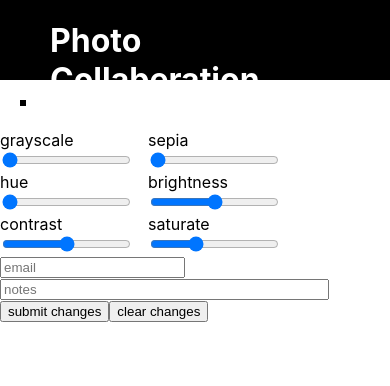
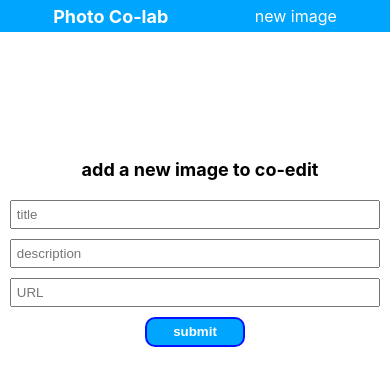
Before and after one commit to dannycvera/PhotoCollaboration-SEI-Project2, a React (Create React App) app in the folder photo-collab/: page /newimage in a window 390 px wide. Shown: the top 386 px of the page. Built offline with nearby package versions, Linux system fonts and the light colour scheme; no server answers.

Commit message:
added CSS styling for phone, tablet, etc. Added ability to add photos by URL

```diff
--- a/photo-collab/src/App.css
+++ b/photo-collab/src/App.css
@@ -8,49 +8,162 @@ body,
   margin: 0;
   padding: 0;
   height: 100%;
+  width: 100%;
+  text-align: center;
 }
 
 header {
-  text-align: left;
-  position: fixed;
-  background-color: black;
+  display: flex;
+  align-items: center;
+  justify-content: space-around;
+  background-color: rgb(0, 165, 254);
   color: white;
-  height: 80px;
-  width: 100%;
+  height: 32px;
+  width: 100vw;
 }
 header a {
   text-decoration: none;
   color: white;
 }
-h1 {
-  padding: 0 50px;
+h2 {
+  margin-left: 10px;
+  font-size: 18px;
+  padding: 0;
+}
+p {
+  margin-right: 10px;
+}
+.newimage {
+  display: flex;
+  justify-content: center;
+  align-items: center;
+  flex-wrap: no-wrap;
+  flex-direction: column;
+  height: 50%;
+  padding-top: 10px;
 }
 .gallery {
   display: flex;
-  flex-wrap: wrap;
   justify-content: center;
   align-items: center;
-  height: 100%;
-  padding-top: 80px;
+  flex-wrap: wrap;
+  height: calc(100% - 40px);
+  padding-top: 10px;
 }
 .img-thumbs {
-  max-height: 300px;
-  margin: 40px;
+  /*display: flex;*/
+  background-color: black;
+  height: auto;
+  width: auto;
+  user-select: none;
+  object-fit: cover;
+  object-fit: contain;
+  border-radius: 3px;
+  max-height: 40vh;
+  max-width: 90%;
+  margin: 20px;
   border: medium solid black;
+}
+.photo-div {
+  display: flex;
+  justify-content: center;
+  align-items: center;
+}
+.photo {
+  border: medium solid black;
+  margin: 10px;
+  background-color: black;
+  height: auto;
+  width: auto;
+  user-select: none;
+  object-fit: cover;
+  object-fit: contain;
+  border-radius: 5px;
+  max-height: 65vh;
+  max-width: 98%;
 }
 
 .collab {
-  height: 100%;
+  height: calc(100% - 32px);
 }
 #controls {
   display: flex;
+  justify-content: center;
   flex-wrap: wrap;
 }
 label {
   margin-right: 15px;
 }
+.post-list {
+  display: flex;
+  padding: 4px 4px;
+}
+.post-button {
+  background-color: lightcyan;
+  border-radius: 10px;
+  border: medium solid lightblue;
+  margin: 5px;
+  outline: none;
+}
+.post-button:focus {
+  border-color: rgb(0, 185, 252);
+}
+input[type="text"],
+input[type="email"],
+.button {
+  padding: 5px;
+  margin: 5px;
+}
+input[type="text"] {
+  width: 95%;
+}
+.button {
+  height: 30px;
+  width: 100px;
+  background: rgb(0, 165, 254);
+  color: white;
+  font-weight: bold;
+  border-radius: 10px;
+  border: 2px solid rgb(0, 20, 255);
+}
 
+@media (max-height: 450px) and (orientation: landscape) {
+  .collab {
+    display: flex;
+    flex-grow: 1;
+    height: auto;
+    width: 100%;
+  }
+  .photo-div {
+    min-width: 300px;
+    height: calc(100vh - 32px);
+  }
+  .photo {
+    max-height: 90vh;
+    margin: 5px;
+  }
+  .img-thumbs {
+    margin: 10px;
+  }
+  input[type="text"],
+  input[type="email"],
+  .button {
+    padding: 2px;
+    margin: 2px;
+  }
+  .button {
+    height: 25px;
+    width: 70px;
+  }
+}
 /*
+  .post-list {
+  }
+  .editor {
+  }
+@media (min-height: 450px) {
+}
+
 div {
   text-align: center;
 }
--- a/photo-collab/src/App.js
+++ b/photo-collab/src/App.js
@@ -1,6 +1,7 @@
 import React from "react";
 import Gallery from "./Gallery";
 import Collaborator from "./Collaborator";
+import Newimage from "./Newimage";
 import { Route, Link } from "react-router-dom";
 
 import "./App.css";
@@ -10,13 +11,20 @@ function App() {
     <>
       <header>
         <Link to="/">
-          <h1>Photo Collaberation</h1>
+          <h2>Photo Co-lab</h2>
+        </Link>
+        <Link to="/newimage">
+          <p>new image</p>
         </Link>
       </header>
+
       <Route path="/" exact>
         <Gallery />
       </Route>
-      <Route path="/:imageID">
+      <Route path="/newimage" exact>
+        <Newimage />
+      </Route>
+      <Route path="/image/:imageID" exact>
         <Collaborator />
       </Route>
     </>
--- a/photo-collab/src/Editor.js
+++ b/photo-collab/src/Editor.js
@@ -1,17 +1,15 @@
-import React, { useEffect, useState } from "react";
+import React from "react";
 import axios from "axios";
 import { useParams } from "react-router";
 
 function Editor(props) {
   const { imageID } = useParams();
-  // useEffect(() => {
 
-  // });
   const handleSubmit = async (e) => {
     const URL = "https://api.airtable.com/v0/appgSipibWEhbQcAf/userEdits";
     e.preventDefault();
     try {
-      const post = await axios.post(
+      await axios.post(
         URL,
         {
           fields: {
@@ -39,8 +37,18 @@ function Editor(props) {
       console.error(error);
     }
   };
+  const reset = (e) => {
+    e.preventDefault();
+    props.updNotes("");
+    props.updCtrast(1);
+    props.updBright(1);
+    props.updSatur(1);
+    props.updGray(0);
+    props.updHue(0);
+    props.updSepia(0);
+  };
   return (
-    <div>
+    <div className="editor">
       <div id="controls">
         <label htmlFor="grayscale">
           grayscale
@@ -146,20 +154,17 @@ function Editor(props) {
         />
         <input
           type="text"
-          size="38"
           placeholder="notes"
           value={props.notes}
           onChange={(e) => {
             props.updNotes(e.target.value);
           }}
         />
-        <button onClick={handleSubmit}>submit changes</button>
-        <button
-          onClick={(e) => {
-            e.preventDefault();
-          }}
-        >
-          clear changes
+        <button className="button" onClick={handleSubmit}>
+          submit
+        </button>
+        <button className="button" onClick={reset}>
+          reset
         </button>
       </div>
     </div>
--- a/photo-collab/src/Gallery.js
+++ b/photo-collab/src/Gallery.js
@@ -12,7 +12,7 @@ function Gallery() {
           Authorization: `Bearer ${process.env.REACT_APP_AIRTABLE_KEY}`,
         },
       });
-      console.log(data.data.records);
+      //console.log(data.data.records);
       updateImages(data.data.records);
     };
     getImgs();
@@ -24,7 +24,7 @@ function Gallery() {
         images.map((image) => {
           console.log(image);
           return (
-            <Link to={image.id} key={image.id}>
+            <Link to={`/image/${image.id}`} key={image.id}>
               <img
                 className="img-thumbs"
                 alt={image.fields.title}
--- a/photo-collab/src/Newimage.js
+++ b/photo-collab/src/Newimage.js
@@ -1,7 +1,74 @@
-import React from "react";
+import React, { useState } from "react";
+import axios from "axios";
 
 function Newimage() {
-  return <div></div>;
+  const [title, updTitle] = useState("");
+  const [descr, updDescr] = useState("");
+  const [url, updUrl] = useState("");
+
+  const handleSubmit = async (e) => {
+    e.preventDefault();
+    const URL = "https://api.airtable.com/v0/appgSipibWEhbQcAf/images";
+    try {
+      await axios.post(
+        URL,
+        {
+          fields: {
+            title: title,
+            description: descr,
+            url: url,
+          },
+        },
+        {
+          headers: {
+            "Content-Type": "application/json",
+            Authorization: `Bearer ${process.env.REACT_APP_AIRTABLE_KEY}`,
+          },
+        }
+      );
+      updTitle("");
+      updDescr("");
+      updUrl("");
+      //props.updNewPost(!props.newPost);
+      //props.updNotes("");
+    } catch (error) {
+      console.error(error);
+    }
+  };
+  return (
+    <div className="newimage">
+      <h2>add a new image to co-edit</h2>
+      <form onSubmit={handleSubmit}>
+        <input
+          type="text"
+          placeholder="title"
+          value={title}
+          onChange={(e) => {
+            updTitle(e.target.value);
+          }}
+        ></input>
+        <input
+          type="text"
+          placeholder="description"
+          value={descr}
+          onChange={(e) => {
+            updDescr(e.target.value);
+          }}
+        ></input>
+        <input
+          type="text"
+          placeholder="URL"
+          value={url}
+          onChange={(e) => {
+            updUrl(e.target.value);
+          }}
+        ></input>
+        <button className="button" type="submit">
+          submit
+        </button>
+      </form>
+    </div>
+  );
 }
 
 export default Newimage;
--- a/photo-collab/src/Photo.js
+++ b/photo-collab/src/Photo.js
@@ -2,27 +2,18 @@ import React, { useEffect, useState } from "react";
 import axios from "axios";
 import { useParams } from "react-router";
 import styled from "styled-components";
+//import { useTransition, animated } from "react-spring";
 
 function Photo(props) {
   const StyledImg = styled.img`
-    max-width: 325px;
-    border: medium solid black;
-    margin: 100px 20px 20px 20px;
     filter: sepia(${props.sepia}) grayscale(${props.gray})
       hue-rotate(${props.hue}deg) brightness(${props.bright})
       saturate(${props.satur}) contrast(${props.ctrast});
-    @media (min-width: 850px) {
-      max-width: 500px;
-    }
   `;
   const { imageID } = useParams();
   const [image, updateImage] = useState([]);
-  //console.log("sepia", props.sepia);
-  //console.log("gray", props.gray);
-  //console.log("hue", props.hue);
 
   useEffect(() => {
-    //console.log(imageID);
     const URL = `https://api.airtable.com/v0/appgSipibWEhbQcAf/images/${imageID}`;
     const getImg = async () => {
       const data = await axios.get(URL, {
@@ -30,19 +21,18 @@ function Photo(props) {
           Authorization: `Bearer ${process.env.REACT_APP_AIRTABLE_KEY}`,
         },
       });
-      //console.log(data.data.fields);
       updateImage(data.data.fields);
     };
     getImg();
   }, []);
   return (
-    <>
+    <div className="photo-div">
       <StyledImg
-        className="img-edit"
+        className="photo"
         src={image.url}
         alt={image.title}
       ></StyledImg>
-    </>
+    </div>
   );
 }
 
--- a/photo-collab/src/Posts.js
+++ b/photo-collab/src/Posts.js
@@ -5,10 +5,8 @@ import { useParams } from "react-router";
 function Posts(props) {
   const { imageID } = useParams();
   const [posts, updatePosts] = useState([]);
-  //let imageID = "recogH9MefyNngjMB";
 
   useEffect(() => {
-    //const URL = `https://api.airtable.com/v0/appgSipibWEhbQcAf/userEdits?sort%5B0%5D%5Bfield%5D=created_at&filterByFormula=%28%7BimageID%7D+%3D+%27${imageID}%27%29`;
     const URL = `https://api.airtable.com/v0/appgSipibWEhbQcAf/tblROo31txj731J6T?filterByFormula=imageID+%3D+%22${imageID}%22&sort%5B0%5D%5Bfield%5D=created_at&sort%5B0%5D%5Bdirection%5D=desc`;
     const getPosts = async () => {
       const data = await axios.get(URL, {
@@ -21,15 +19,15 @@ function Posts(props) {
     };
     getPosts();
   }, [props.newPost]);
-  // const displayPostEdits =
 
   return (
-    <>
+    <div className="posts-list">
       {posts &&
         posts.map((post) => {
           return (
-            <div key={post.id}>
-              <p
+            <button
+              key={post.id}
+              className="post-button"
               onClick={(e) => {
                 console.log(post);
                 //console.log(posts);
@@ -39,11 +37,10 @@ function Posts(props) {
               {post.fields.user_email}
               <br />
               {post.fields.notes}
-              </p>
-            </div>
+            </button>
           );
         })}
-    </>
+    </div>
   );
 }
 
```
Lines whose indentation alone changed are shown as unchanged.
